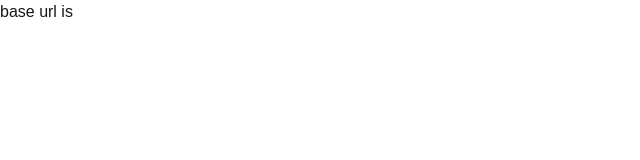
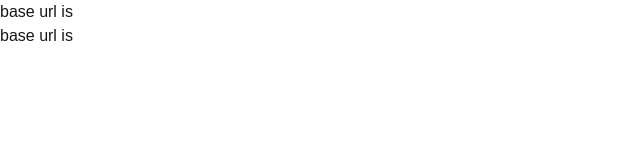
Before and after one commit to Moon-12/chatapp-nextjs-ts-tailwind, a Next.js app: page /chat-app/ in a window 1280 px wide. Shown: the top 160 px of the page, without its empty margins (0-640 px from the left). Built offline with nearby package versions, Linux system fonts and the light colour scheme.

Commit message:
use server added at top

```diff
--- a/helm/Chart.yaml
+++ b/helm/Chart.yaml
@@ -21,4 +21,4 @@ version: 0.0.1
 # incremented each time you make changes to the application. Versions are not expected to
 # follow Semantic Versioning. They should reflect the version the application is using.
 # It is recommended to use it with quotes.
-appVersion: "v0.0.1-chat-beta.6"
+appVersion: "v0.0.1-chat-beta.7"
--- a/src/app/page.tsx
+++ b/src/app/page.tsx
@@ -1,8 +1,10 @@
+"use server";
 export default async function Page() {
   const baseUrl = process.env.API_BASE_URL;
   return (
     <>
       <h1>base url is {baseUrl}</h1>
+      <h1>base url is {process.env.SERVER_KEY}</h1>
       {/* <DataComponent url={baseUrl || ""} /> */}
     </>
   );
```
